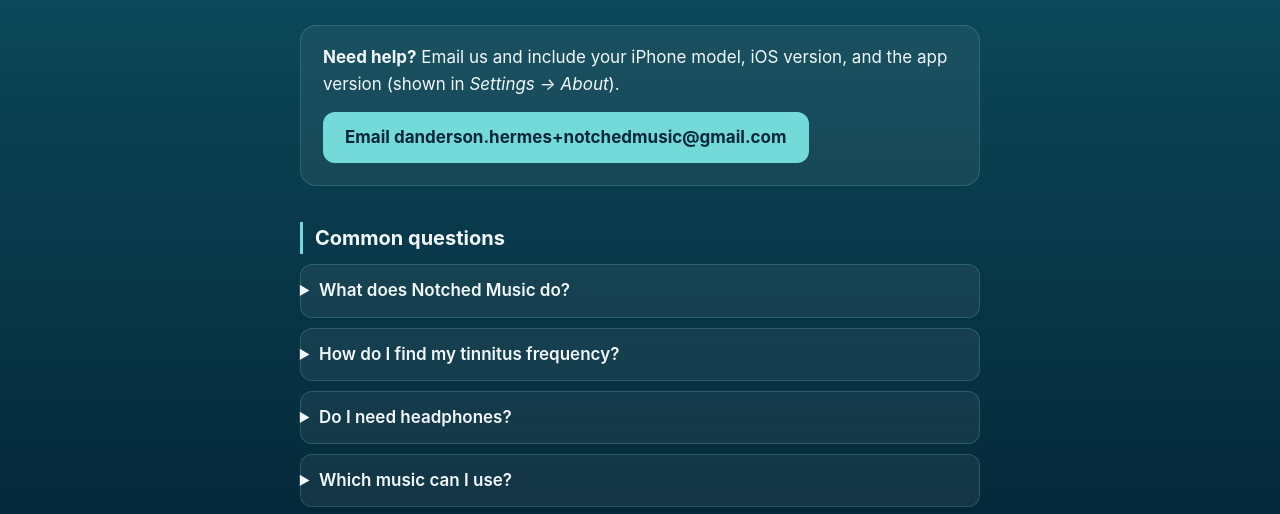
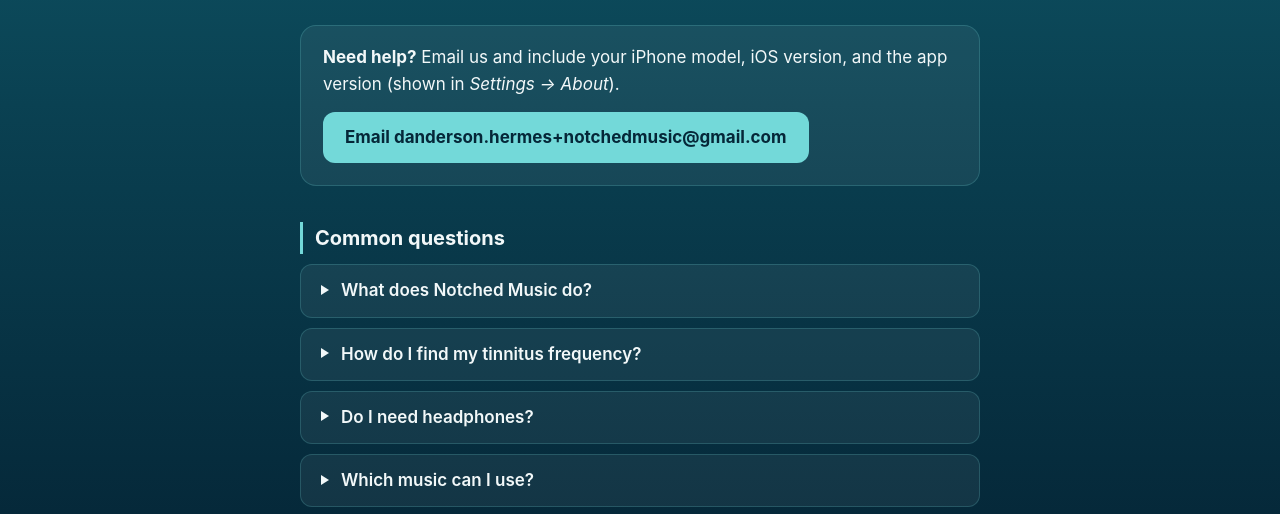
Before and after one commit to dandersonmail/NotchedMusic, a plain HTML site: page support.html in a window 1280 px wide. Shown: the part 256-770 px from the top of the page. Drawn offline with Linux system fonts and the light colour scheme.

Commit message:
Match support FAQ arrows to home style; bump CSS to v6
Co-Authored-By: Claude Opus 5.5 <noreply@anthropic.com>
Claude-Session: https://claude.ai/code/session_01PQLPaqBytrR8xC3jaeHi3V

```diff
--- a/style.css
+++ b/style.css
@@ -148,9 +148,27 @@ details {
 summary {
   cursor: pointer;
   font-weight: 600;
-  list-style-position: outside;
+  list-style: none;
+  position: relative;
+  padding-left: 22px;
 }
 
+summary::-webkit-details-marker { display: none; }
+summary::marker { content: ""; }
+
+/* Small white arrow with space to its left, same as the home page toggle. */
+summary::before {
+  content: "";
+  position: absolute;
+  left: 2px;
+  top: 0.45em;
+  border-style: solid;
+  border-width: 5px 0 5px 8px;
+  border-color: transparent transparent transparent var(--text);
+  transition: transform 0.2s ease;
+}
+
+details[open] > summary::before { transform: rotate(90deg); }
 details[open] summary { margin-bottom: 8px; }
 
 .cta {
--- a/support.html
+++ b/support.html
@@ -7,7 +7,7 @@
   <meta name="description" content="Help, answers to common questions, and contact details for the Notched Music iOS app.">
   <meta name="theme-color" content="#0f5b6b">
   <link rel="icon" href="logo.svg" type="image/svg+xml">
-  <link rel="stylesheet" href="style.css?v=5">
+  <link rel="stylesheet" href="style.css?v=6">
 </head>
 <body>
   <div class="wrap">
```
Also changed, not shown: index.html (+1 -1 lines), privacy.html (+1 -1 lines).
